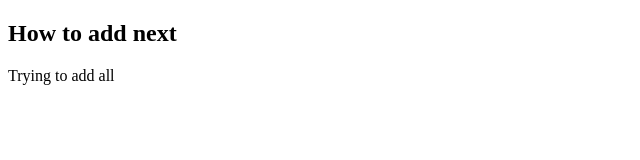
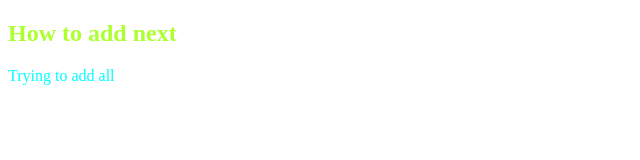
Before and after one commit to aplloshahriar/my-2nd-repo, a plain HTML site: page index.html in a window 1280 px wide. Shown: the whole page, without its empty margins (0-640 px from the left). Drawn offline with Linux system fonts and the light colour scheme.

Commit message:
style added

```diff
--- a/index.html
+++ b/index.html
@@ -5,6 +5,7 @@
     <meta http-equiv="X-UA-Compatible" content="IE=edge">
     <meta name="viewport" content="width=device-width, initial-scale=1.0">
     <title>My 2nd Repo</title>
+    <link rel="stylesheet" href="style.css">
 </head>
 <body>
     <h2>How to add next</h2>
--- /dev/null
+++ b/style.css
@@ -0,0 +1,7 @@
+p{
+    color: aqua;
+
+}
+h2{
+    color : greenyellow
+}
```
